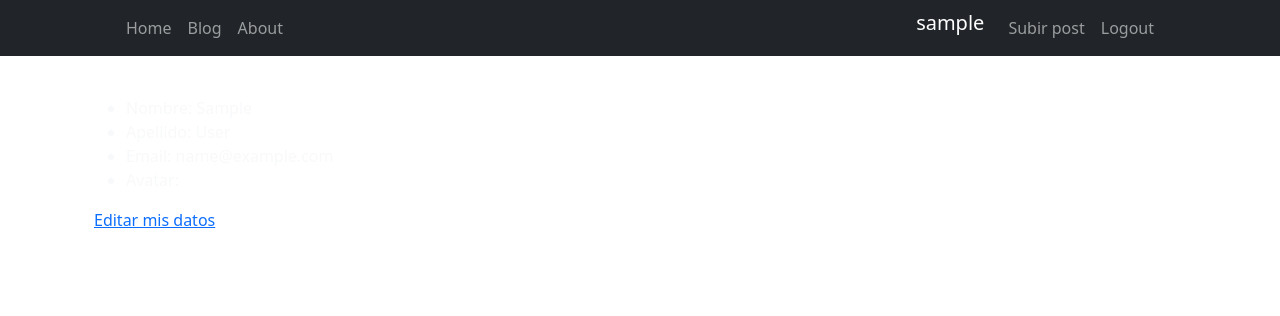
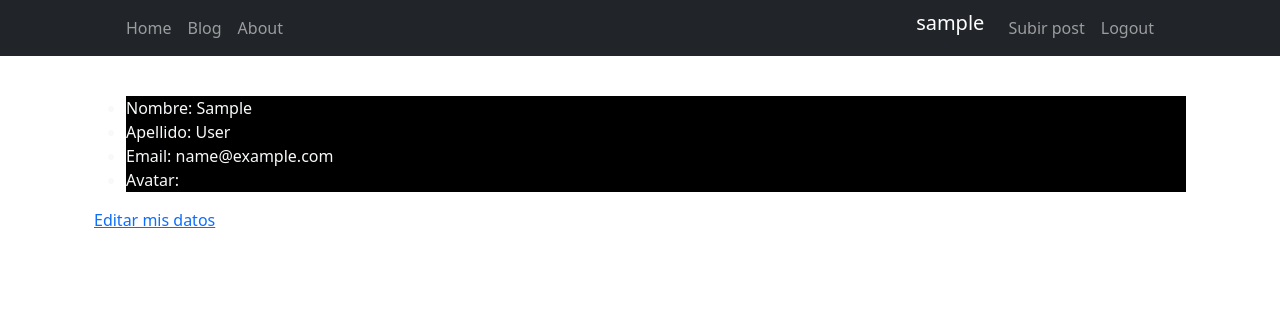
Before and after one commit to Hubertjerson/Python-CoderHouse-Proyecto-Final, a Django app: page /accounts/perfil/ in a window 1280 px wide. Shown: the top 316 px of the page. Run offline with Django 4.2, Linux system fonts and the light colour scheme; the visitor is signed in with stand-in values (Sample User, id 1).

Commit message:
Actualizado

```diff
--- a/accounts/templates/accounts/editar_user.html
+++ b/accounts/templates/accounts/editar_user.html
@@ -6,7 +6,7 @@
 <p>
     <form action={% url 'editar' %} method="post" enctype='multipart/form-data'>
         {% csrf_token %}
-        <table>
+        <table class="bg-black">
             {{form.as_table}}
         </table>
         <button>Editar</button>
--- a/accounts/templates/accounts/login.html
+++ b/accounts/templates/accounts/login.html
@@ -11,7 +11,7 @@
             </h1>
             <form action={% url 'login' %} method="post">
                 {% csrf_token %}
-                <table>
+                <table class="bg-black">
                     {{form.as_table}}
                 </table>
 
--- a/accounts/templates/accounts/logout.html
+++ b/accounts/templates/accounts/logout.html
@@ -2,7 +2,7 @@
 {% include 'partials/navbar.html' %}
 
 {% block content %}
-<h1>
+<h1 class="bg-black">
     Te deslogueaste con exito!
 </h1>
 
--- a/accounts/templates/accounts/perfil.html
+++ b/accounts/templates/accounts/perfil.html
@@ -5,11 +5,11 @@
 {% block content %}
 <p>
     <ul>
-        <li>Nombre: {{request.user.first_name}}</li>
-        <li>Apellido: {{request.user.last_name}}</li>
-        <li>Email: {{request.user.email}}</li>
+        <li class="bg-black">Nombre: {{request.user.first_name}}</li>
+        <li class="bg-black">Apellido: {{request.user.last_name}}</li>
+        <li class="bg-black">Email: {{request.user.email}}</li>
         <li>
-            <p>Avatar:</p>
+            <p class="bg-black">Avatar:</p>
             {% if request.user.masdatosusuario.avatar %}
             <img src={{request.user.masdatosusuario.avatar.url}} alt="" height="200px">
             {% endif %}
--- a/accounts/templates/accounts/register.html
+++ b/accounts/templates/accounts/register.html
@@ -9,7 +9,7 @@
             <h1> Register</h1>
             <form action={% url 'register' %} method="post" enctype="multipart/form-data" >
                 {% csrf_token %}
-                <table>
+                <table class="bg-black">
                     {{form.as_table}}
                 </table>
 
--- a/accounts/views.py
+++ b/accounts/views.py
@@ -63,12 +63,8 @@ def editar (request):
                 user.first_name = data.get('first_name')
             if data.get('last_name'):
                 user.last_name = data.get('last_name')
-
             user.email = data.get('email') if data.get('email') else user.email
             mas_datos_usuario.avatar = data.get('avatar') if data.get('avatar') else mas_datos_usuario.avatar
-
-            # if data.get('password1') and data.get('password1') == data.get('password2'):
-            #     user.set_password(data.get('password1'))
 
             mas_datos_usuario.save()
             user.save()
```
